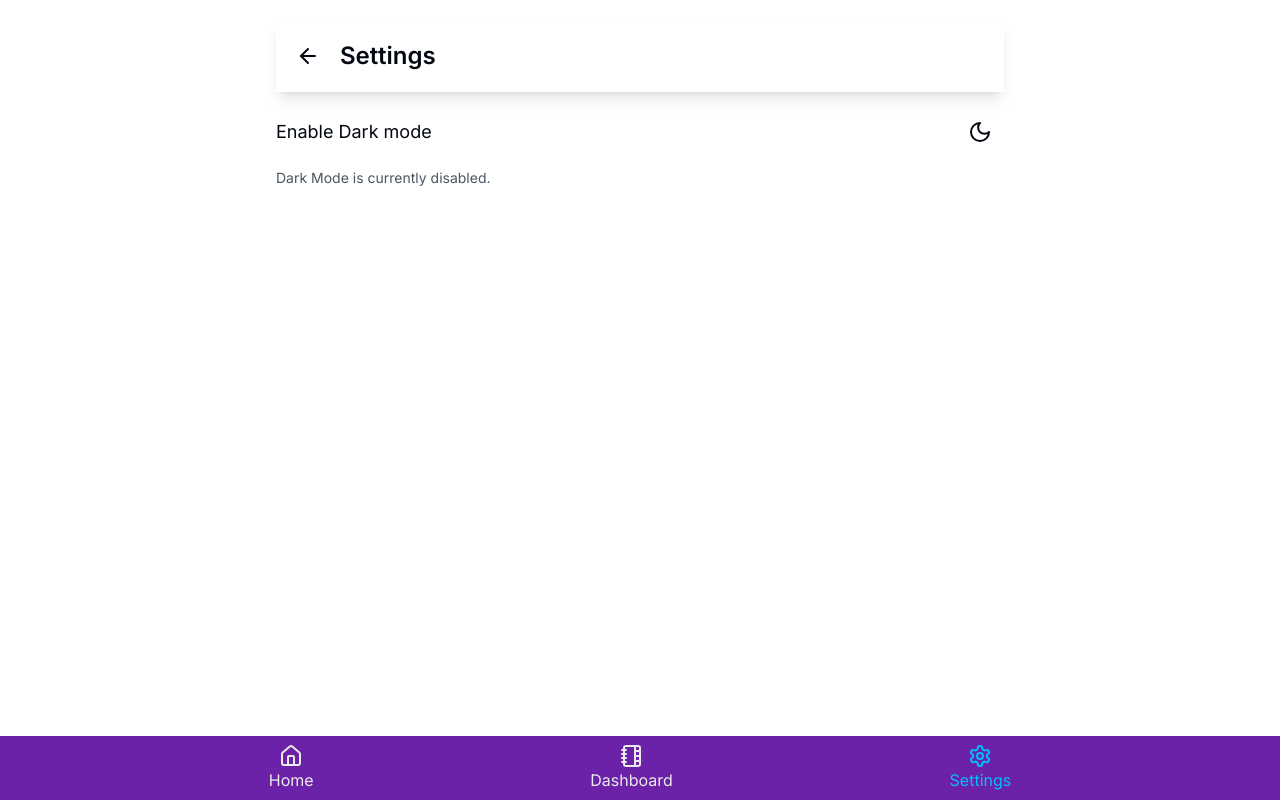
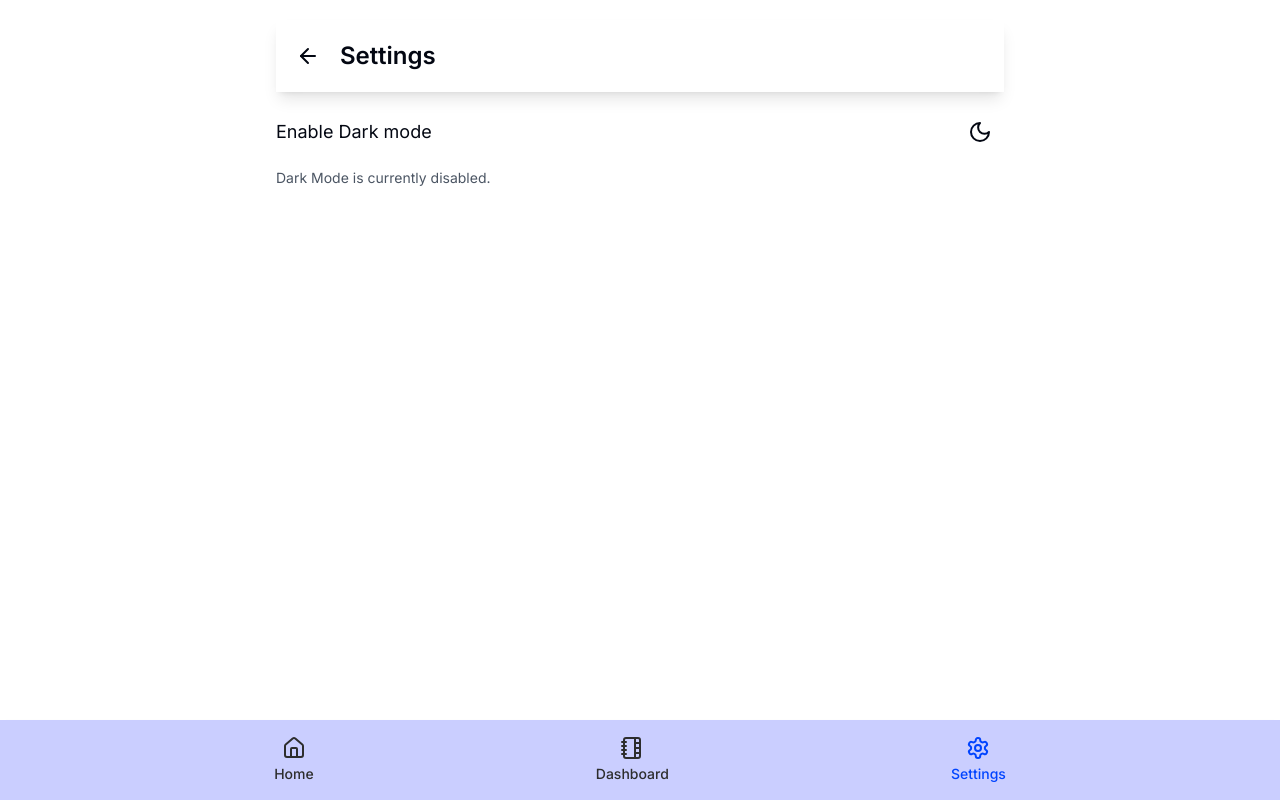
Before and after one commit to Kaustav-Bhattacharya/smart-task-manager, a Next.js app: page /settings in a window 1280 px wide. Built offline with nearby package versions, Linux system fonts and the light colour scheme.

Commit message:
chore: themeing

```diff
--- a/components/custom/navigation-bar.tsx
+++ b/components/custom/navigation-bar.tsx
@@ -32,17 +32,20 @@ const Navigation = (props: Props) => {
   };
 
   return (
-    <nav className="fixed bottom-0 left-0 w-full bg-purple-800 text-[#EAEAEA] p-2 flex justify-evenly">
+    <nav className="fixed bottom-0 left-0 w-full p-2 flex justify-evenly items-center shadow-md bg-[#CACEFF] dark:bg-[#2D2D2D] text-[#2D2D2D] dark:text-[#CACEFF]">
       {ROUTES.map((route) => (
         <Link
           key={route.path}
           href={route.path}
-          className={cn("flex flex-col items-center px-4", {
-            "text-[#00BFFF] transition-all ease-in-out": isActive(route.path),
-          })}
+          className={cn(
+            "flex flex-col items-center px-4 py-2 rounded-lg transition-transform duration-300 ease-in-out transform hover:scale-105 hover:shadow-lg",
+            {
+              "text-[#0044FF] dark:text-[#0044FF]": isActive(route.path),
+            }
+          )}
         >
-            {genIcon(route.label)}
-          {route.label}
+          {genIcon(route.label)}
+          <span className="hidden sm:block mt-1 text-sm font-medium">{route.label}</span>
         </Link>
       ))}
     </nav>
```
